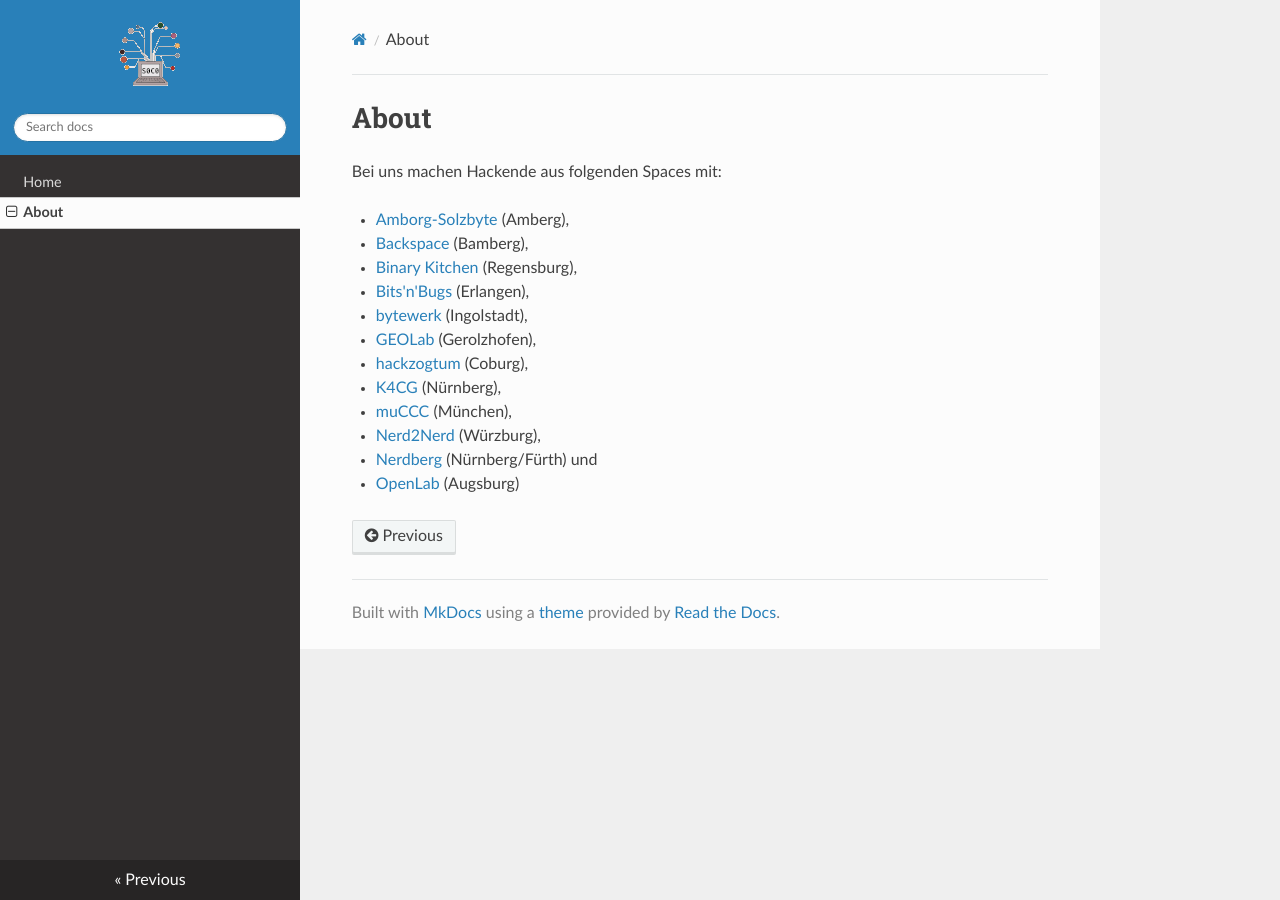
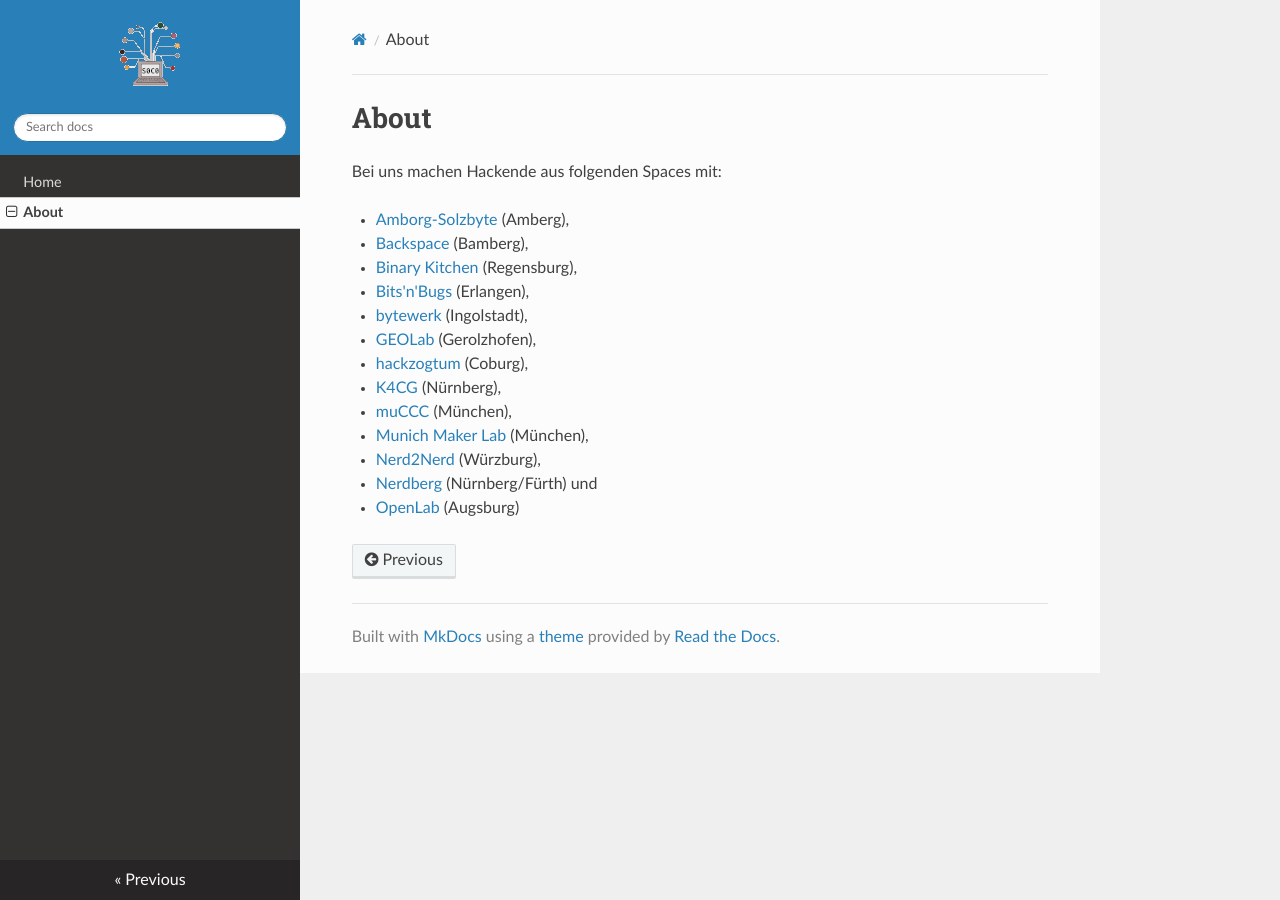
Before and after one commit to Suedost-Chaos-Organisation/website, an MkDocs documentation site: the page built from docs/about.md, in a window 1280 px wide. Built offline with MkDocs 1.6.1, drawn with Linux system fonts in a browser that asks for light colours; nearby versions of some CDN libraries.

Commit message:
Add mml
Added munich maker lab

```diff
--- a/docs/about.md
+++ b/docs/about.md
@@ -11,6 +11,7 @@
 * [hackzogtum](https://hackzogtum-coburg.de/) (Coburg),
 * [K4CG](https://k4cg.org/) (Nürnberg),
 * [muCCC](https://www.muc.ccc.de/) (München),
+* [Munich Maker Lab](https://munichmakerlab.de/) (München),
 * [Nerd2Nerd](https://www.nerd2nerd.org/) (Würzburg),
 * [Nerdberg](https://nerdberg.de/) (Nürnberg/Fürth) und
 * [OpenLab](https://www.openlab-augsburg.de/) (Augsburg)
```
